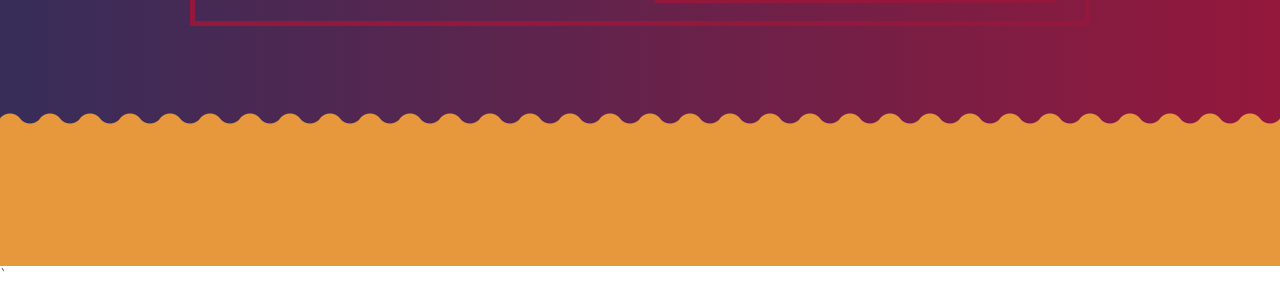
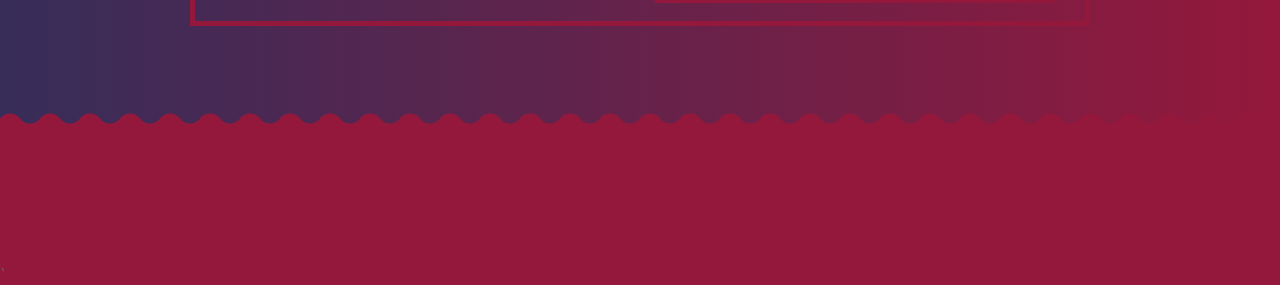
Before and after one commit to vermilion-tech/vt-marketing-lp, a plain HTML site: page index.html in a window 1280 px wide. Shown: the part 565-851 px from the top of the page. Drawn offline with nearby package versions, Linux system fonts and the light colour scheme.

Commit message:
Color adjustment

```diff
--- a/css/main.css
+++ b/css/main.css
@@ -72,6 +72,7 @@ html, body {
 body {
     margin: 0;
     font-family: 'Nunito', sans-serif;
+    background: #94183C;
 }
 
 /*
@@ -446,7 +447,7 @@ textarea {
   height: 10px;
   background-size: 20px 20px;
   background-image:
-    radial-gradient(circle at 10px -5px, transparent 12px, #E7973C 13px);
+    radial-gradient(circle at 10px -5px, transparent 12px, #94183C 13px);
 }
 
 .fader::after {
@@ -459,7 +460,7 @@ textarea {
   height: 15px;
   background-size: 40px 20px;
   background-image:
-    radial-gradient(circle at 10px 15px, #E7973C 12px, transparent 13px);
+    radial-gradient(circle at 10px 15px, #94183C 12px, transparent 13px);
 }
 
 .wrapper-event {
@@ -473,7 +474,7 @@ textarea {
 }
 
 .uk-section-primary {
-  background: #cd7f32;
+  background: #94183C !important;
 }
 
 .section-event {
```
Also changed, not shown: index.html (+1 -1 lines).
